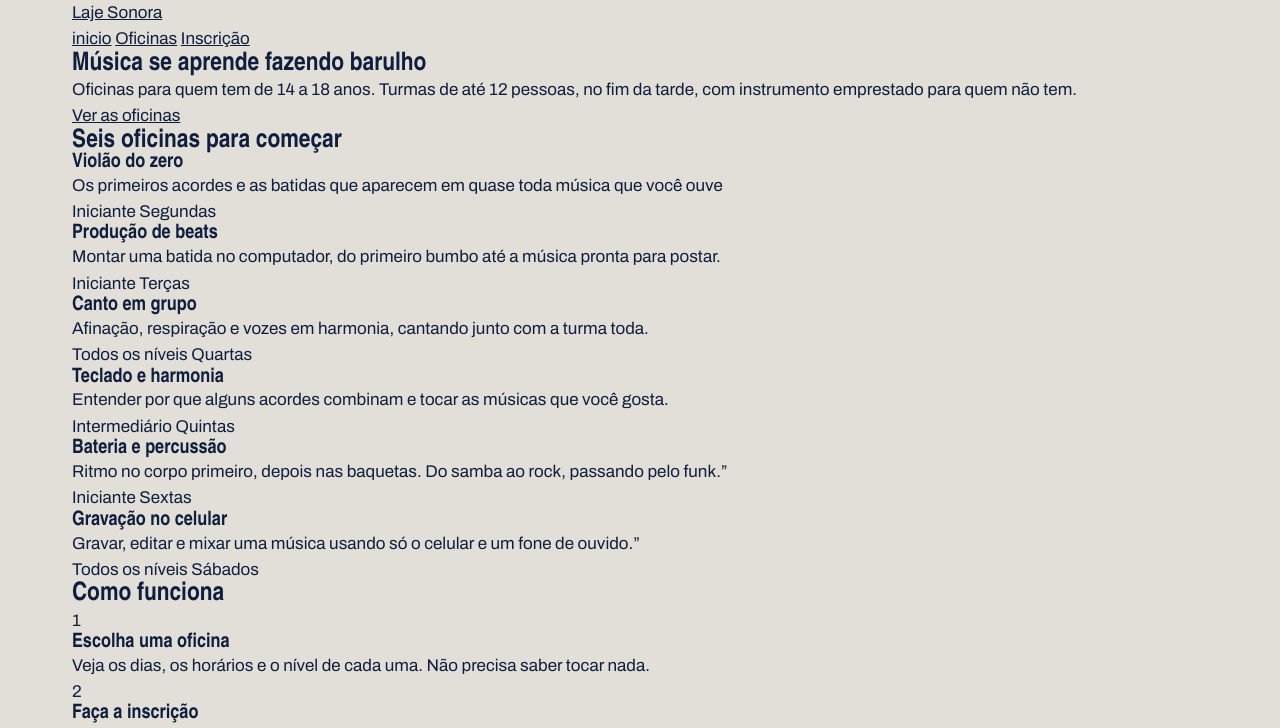
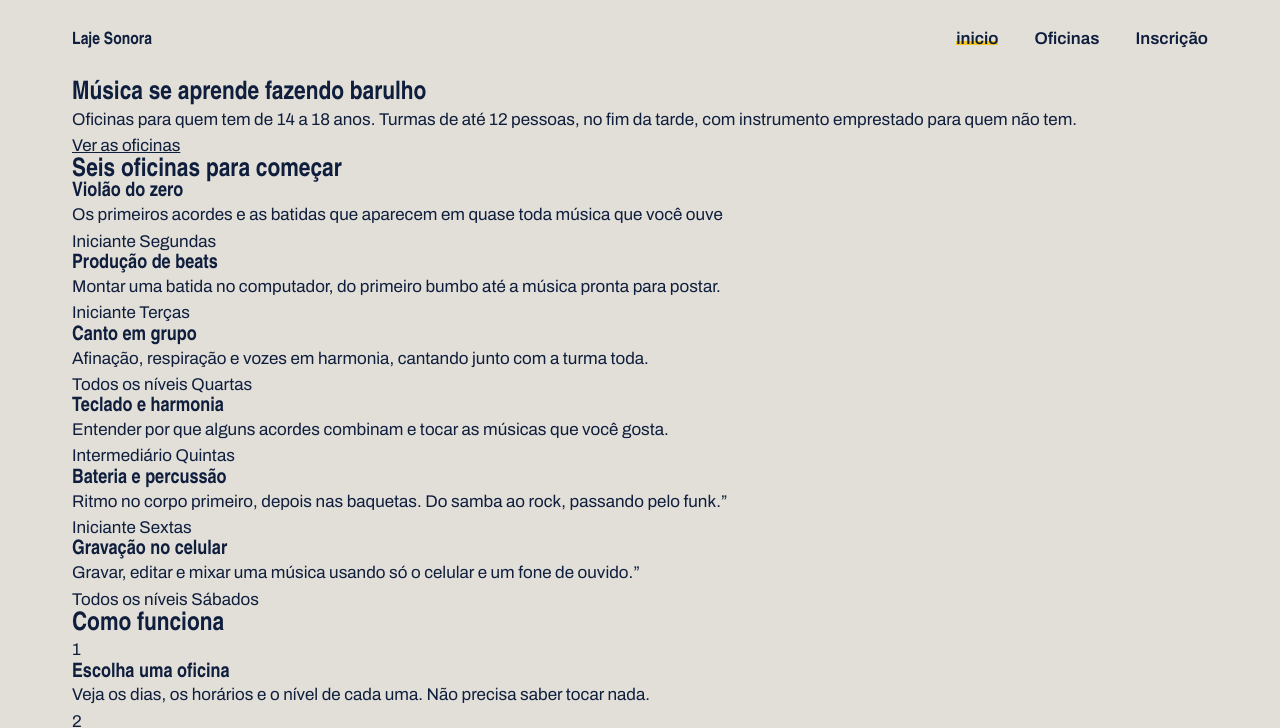
Before and after one commit to liviasoares082011-beep/laje_sonora, a plain HTML site: page index.html in a window 1280 px wide. Shown: the top 728 px of the page. Drawn offline with Linux system fonts and the light colour scheme; a web font is replaced by a local one.

Commit message:
segundo commit

```diff
--- a/index.css
+++ b/index.css
@@ -37,3 +37,32 @@ line-height: 0.95;
     margin-inline: auto;
    padding-inline: 32px;
 }
+.topo{
+    padding-block: 28px;
+    display: flex;
+    justify-content: space-between;
+    align-items: center;
+}
+.logo{
+    font-family: var(--fonte-cartaz);
+    font-weight: 34px;
+    font-weight: 900;
+    text-decoration: none;
+}
+.menu {
+    display: flex;
+    gap:36px;
+
+}
+.menu a{
+    font-weight: 600;
+    text-decoration: none;
+    line-height: 4px;
+    border-bottom: 4px solid transparent;
+}
+.menu a:hover{
+    border-bottom-color:var(--tinta);
+}
+.menu a.atual{
+    border-bottom-color:var(--fita);
+}
```
